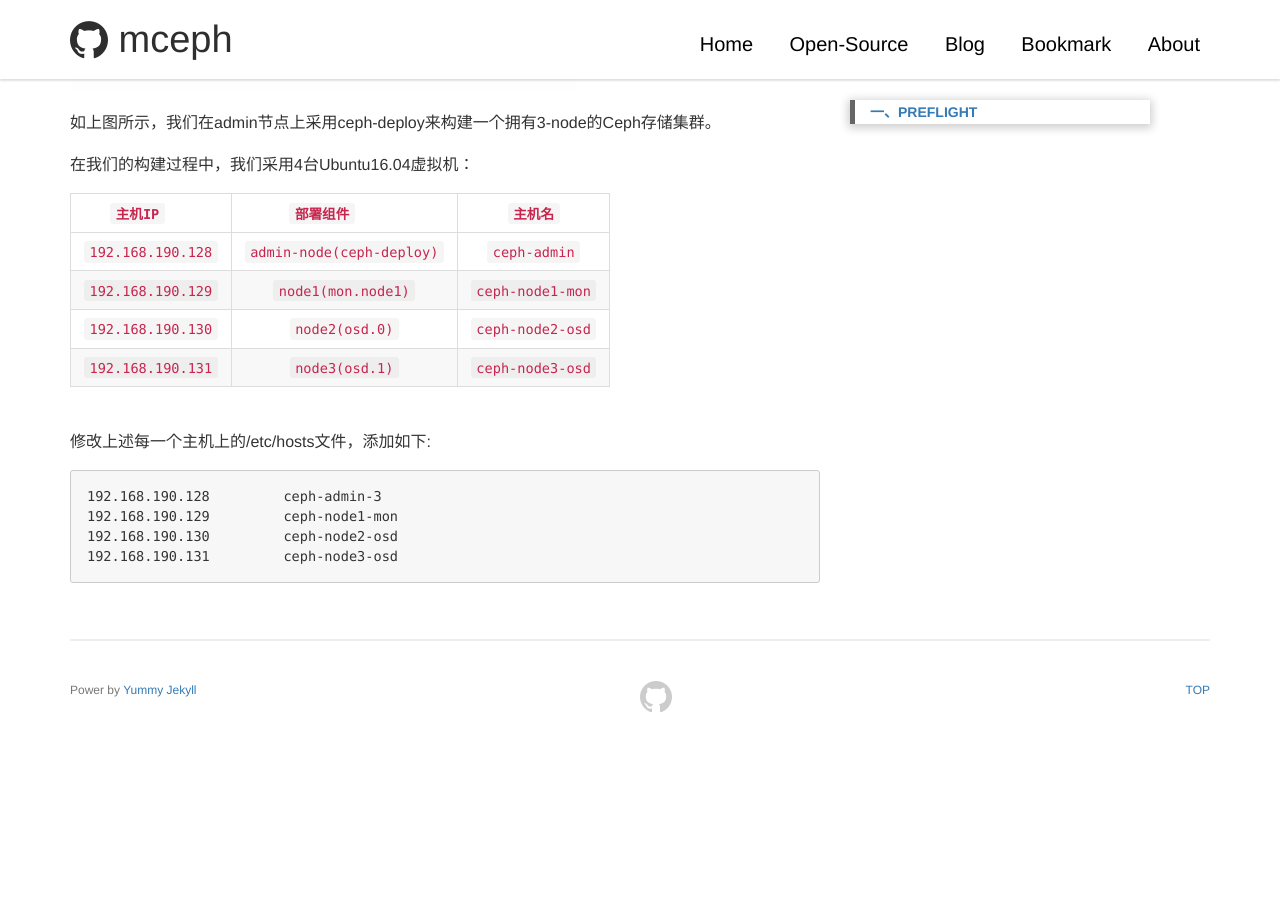
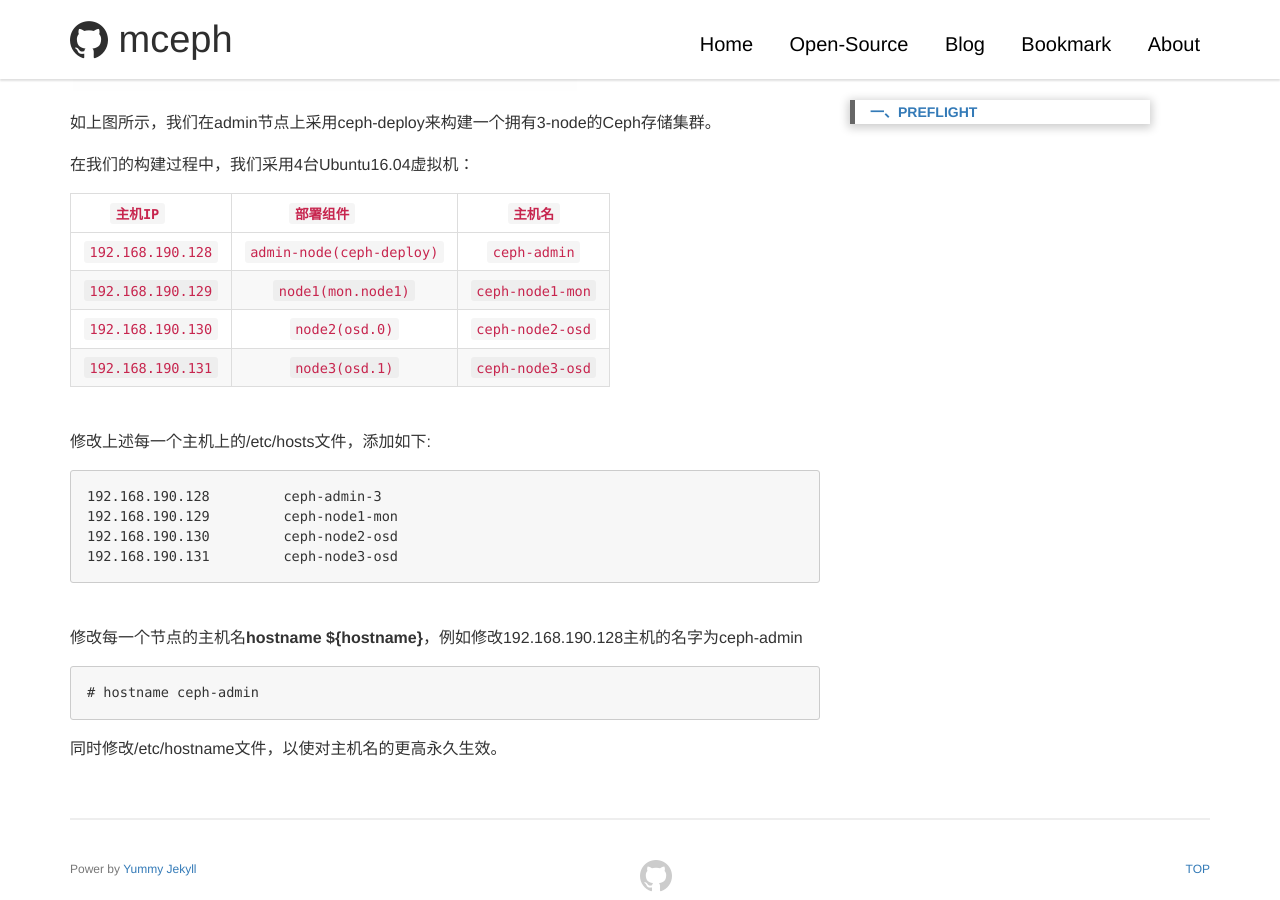
Before and after one commit to mceph/mceph.github.io, a Jekyll site: the page built from _posts/2017/2017-06-20-ceph-install-quick.md, in a window 1280 px wide and 900 px high, scrolled down 931 px. Built offline with Jekyll 4.4.1, drawn with Linux system fonts in a browser that asks for light colours; comment, search, counter and statistics services are not loaded; before the commit the page ends 1652 px from its top, so only the background shows below that.

Commit message:
ceph installation

```diff
--- a/_posts/2017/2017-06-20-ceph-install-quick.md
+++ b/_posts/2017/2017-06-20-ceph-install-quick.md
@@ -35,3 +35,9 @@ ceph存储集群环境的搭建较为复杂，即使参照官方文档，也容
 192.168.190.130         ceph-node2-osd
 192.168.190.131         ceph-node3-osd
 </pre>
+<br />
+修改每一个节点的主机名**hostname ${hostname}**，例如修改192.168.190.128主机的名字为ceph-admin
+<pre>
+# hostname ceph-admin
+</pre>
+同时修改/etc/hostname文件，以使对主机名的更高永久生效。
```
